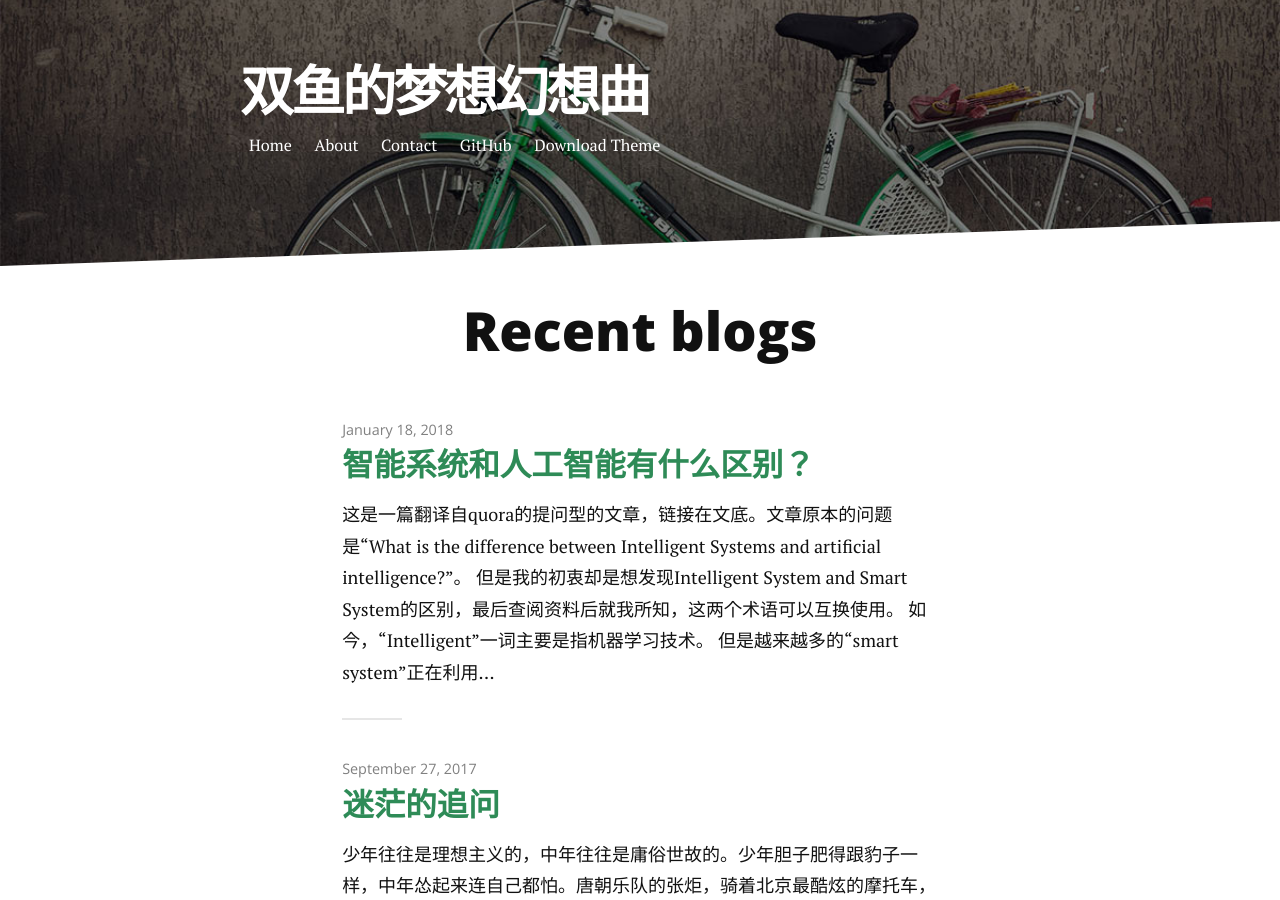
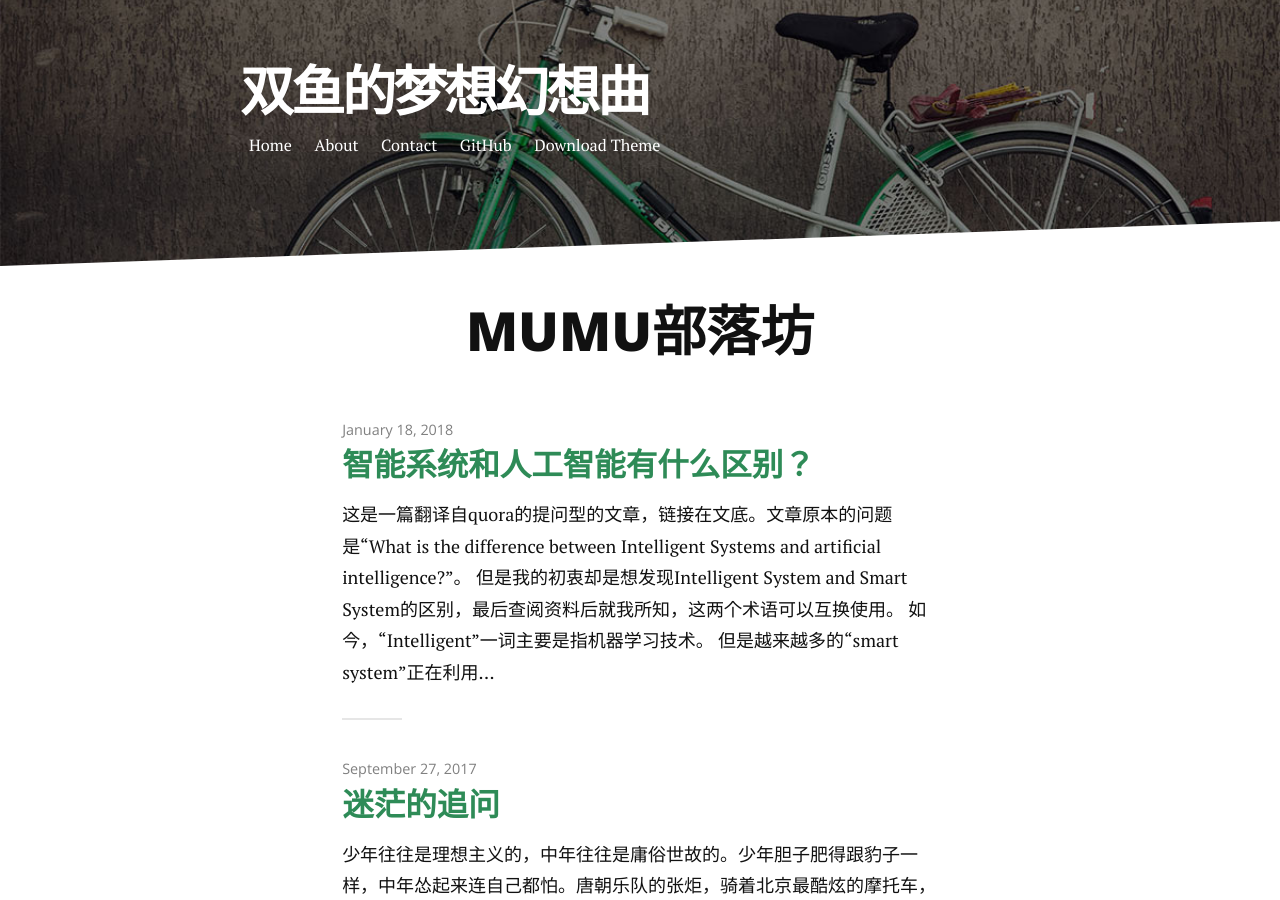
Before and after one commit to binonxia/xiachunmei.githu.io, a Jekyll site: the page built from index.html, in a window 1280 px wide and 900 px high. Built offline with Jekyll 4.4.1, drawn with Linux system fonts in a browser that asks for light colours; nearby versions of some CDN libraries; the list of posts is cut into pages by our own code.

Commit message:
Update index.html

```diff
--- a/index.html
+++ b/index.html
@@ -4,7 +4,7 @@ title: 双鱼的梦想幻想曲
 ---
 
 <div class="home" id="home">
-  <h1 class="pageTitle">Recent blogs</h1>
+  <h1 class="pageTitle">MUMU部落坊</h1>
   <ul class="posts noList">
     {% for post in paginator.posts %}
       <li>
```
